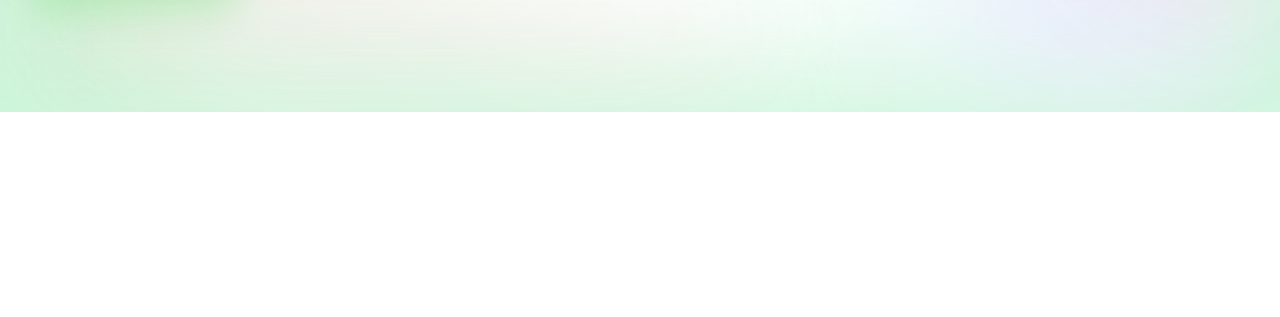
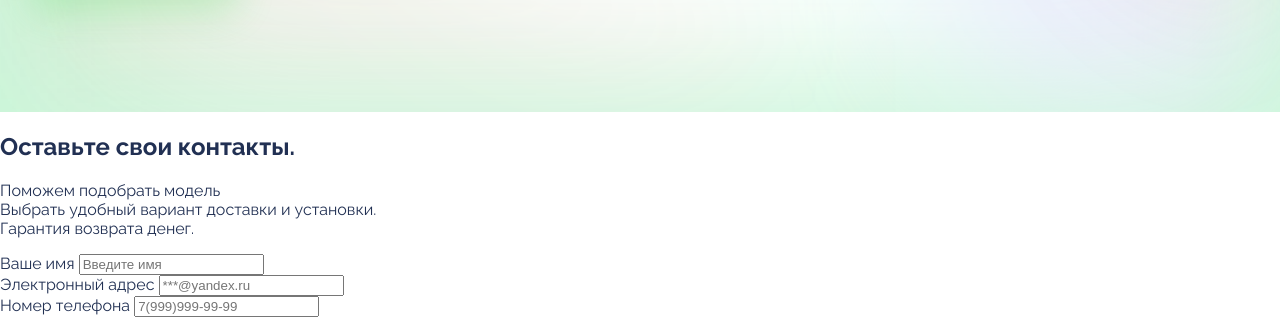
Before and after one commit to Freyanord/green-corp-landing, a plain HTML site: page index.html in a window 1280 px wide. Shown: the part 709-1026 px from the top of the page. Before the commit the page ends 821 px from the top, so only its background shows below. Drawn offline with Linux system fonts and the light colour scheme.

Commit message:
Correct form

```diff
--- a/index.html
+++ b/index.html
@@ -29,6 +29,22 @@
     </section>
     <section class="form">
         <div class="form__container">
+            <h1>Оставьте свои контакты.</h1>
+            <p>Поможем подобрать модель<br> Выбрать удобный вариант доставки и установки. <br>Гарантия возврата денег. </p>
+            <form>
+                <div class="form__group">
+                    <label for="name">Ваше имя</label>
+                    <input type="text" placeholder="Введите имя" id="name">
+                </div>
+                <div class="form__group">
+                    <label for="email">Электронный адрес</label>
+                    <input type="mail" placeholder="***@yandex.ru" id="email">
+                </div>
+                <div class="form__group">
+                    <label for="phone">Номер телефона</label>
+                    <input type="text" placeholder="7(999)999-99-99" id="phone">
+                </div>
+            </form>
         </div>
     </section>
 </body>
```
